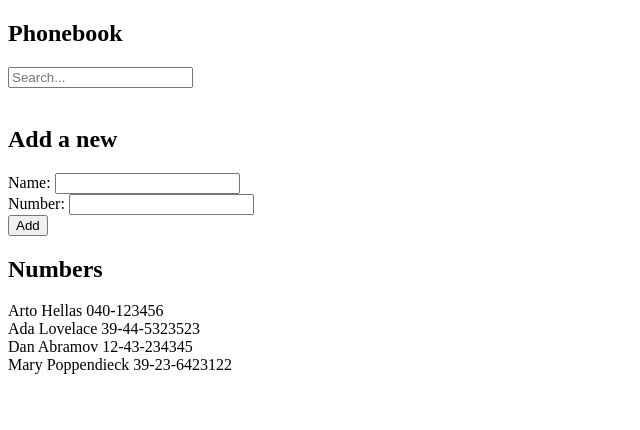
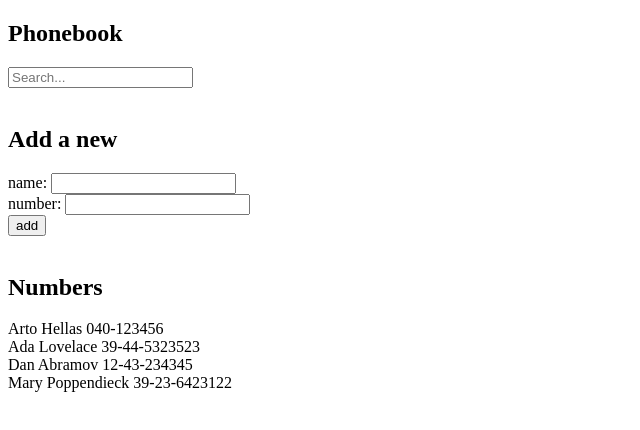
Before and after one commit to FIDELIS-TUWEI/fullstack-course, a React (Vite) app: page / in a window 1280 px wide. Shown: the top 430 px of the page, without its empty margins (0-640 px from the left). Built offline with nearby package versions, Linux system fonts and the light colour scheme.

Commit message:
PersonForm component rendered

```diff
--- a/src/App.jsx
+++ b/src/App.jsx
@@ -98,16 +98,12 @@ const App = () => {
         <Filter searchTerm={searchTerm} handleSearch={handleSearch} />
       <br />
       <h2>Add a new</h2>
-      <form onSubmit={handleFormSubmit}>
-        <div>
-          Name: <input value={newName} onChange={handleNameChange} />
-          <br />
-          Number: <input value={newNumber} onChange={handleNumberChange} />
-        </div>
-        <div>
-          <button type="submit">Add</button>
-        </div>
-      </form>
+      <PersonForm
+        handleFormSubmit={handleFormSubmit} handleNameChange={handleNameChange}
+        handleNumberChange={handleNumberChange} newName={newName}
+        newNumber={newNumber}
+      />
+      <br />
       <h2>Numbers</h2>
       {filteredPersons.map((person) => (
         <div key={person.name}>
```
